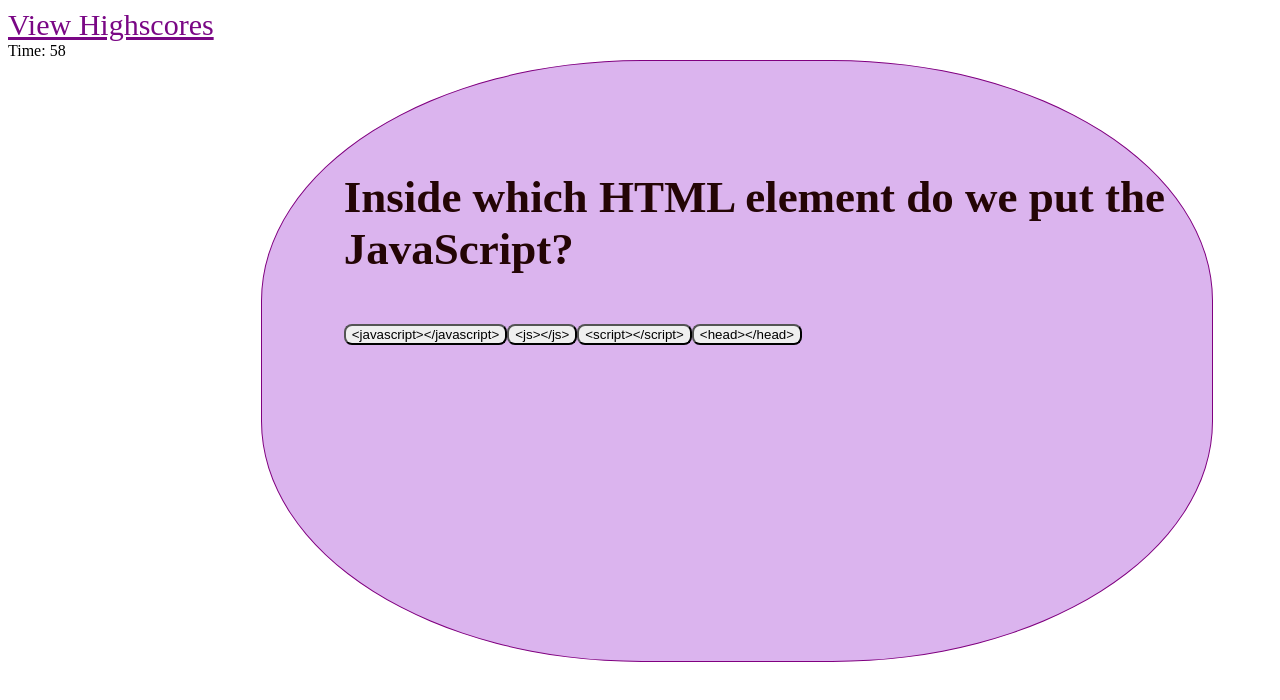
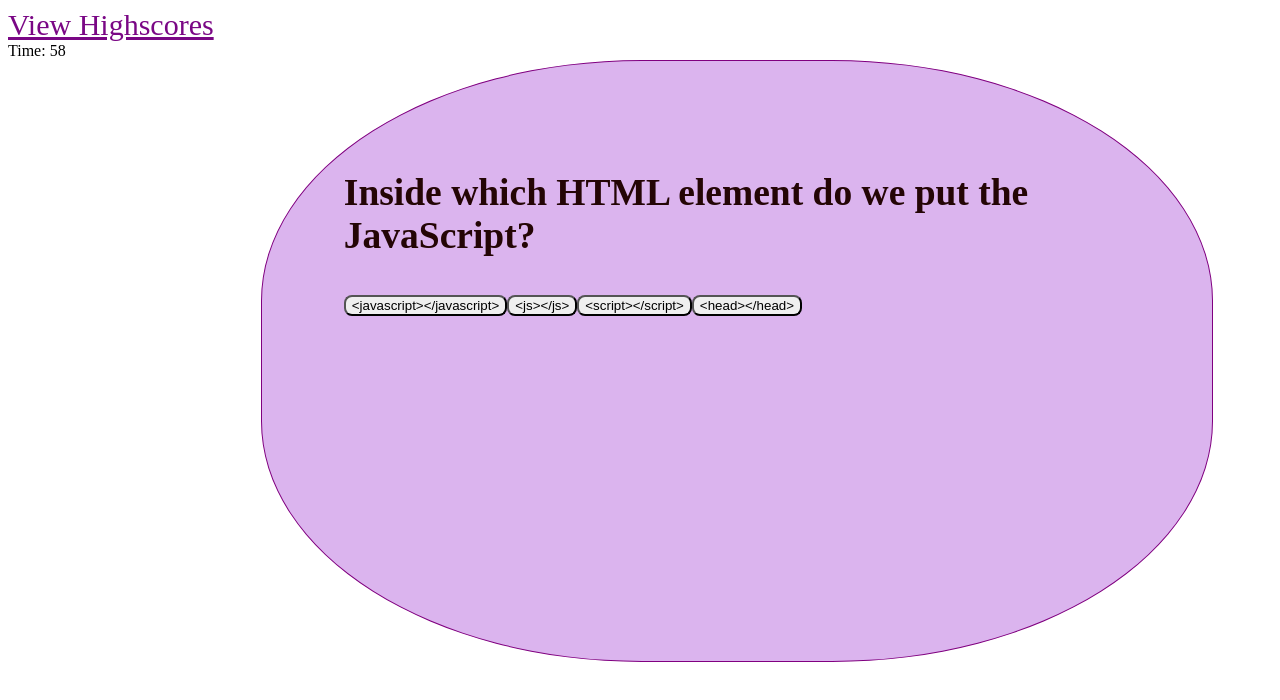
Before and after one commit to Saipurciful/codeQuiz2, a plain HTML site: page index.html in a window 1280 px wide. Both pictures are taken after a click on the button "Start Quiz". Drawn offline with Linux system fonts and the light colour scheme.

Commit message:
adjust font size

```diff
--- a/style.css
+++ b/style.css
@@ -32,7 +32,7 @@ p {
 
 #question {
     color: rgb(36, 5, 5);
-    font-size: 30px;
+    font-size: 25px;
     margin-top: 110px;
     padding-right: 20px;
     padding-left: 82px;
```
Also changed, not shown: index.html (+0 -2 lines).
